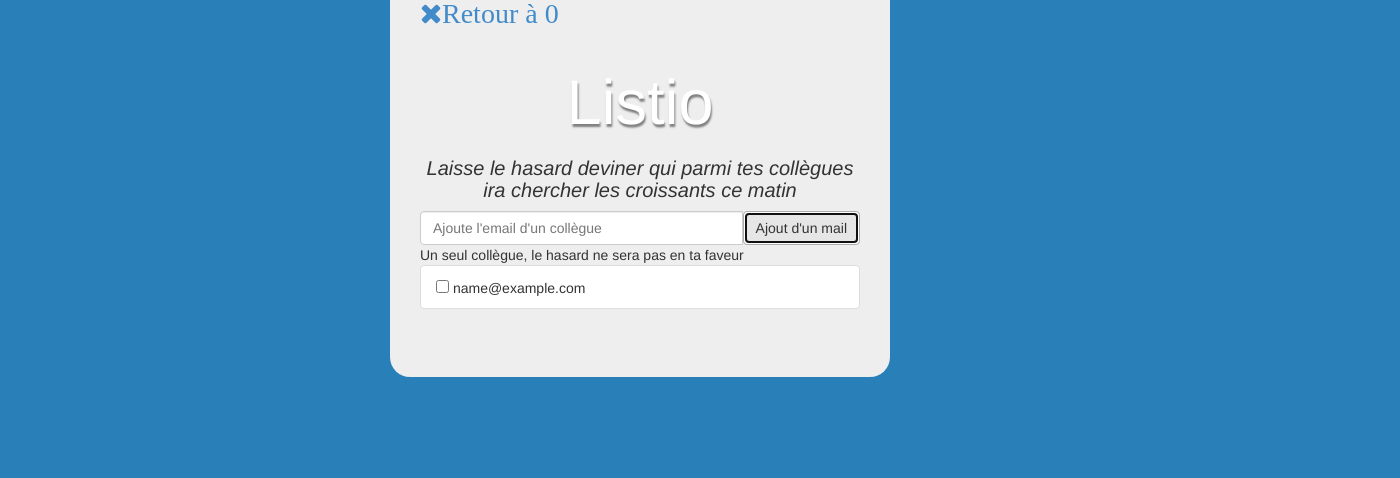
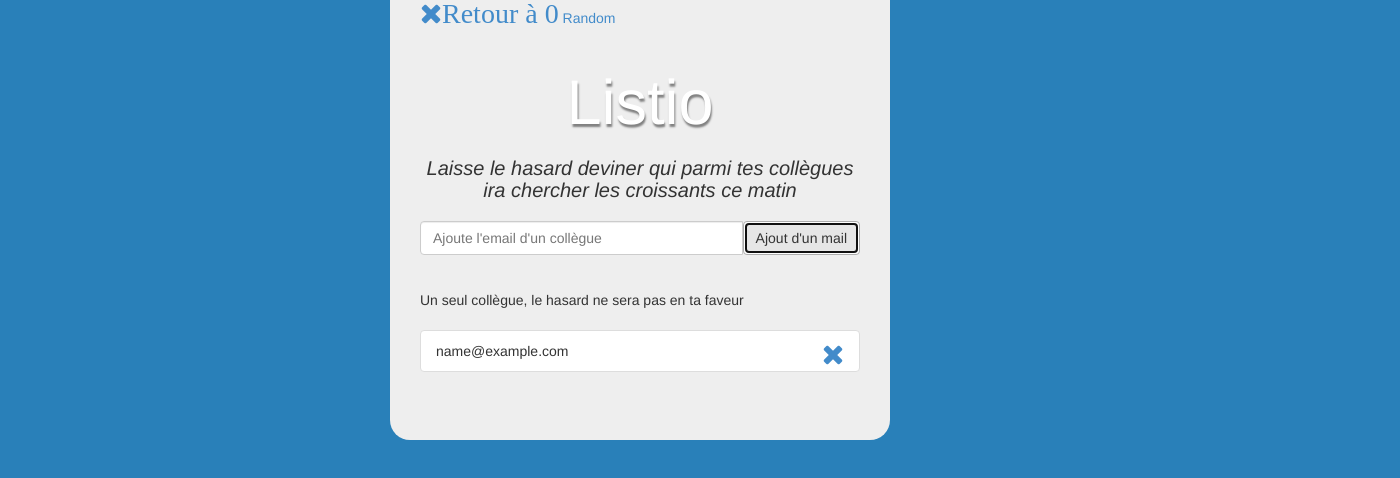
Before and after one commit to philippearnaud/listio, a plain HTML site: page index.html in a window 1280 px wide. Both pictures are taken after typing "name@example.com" into the empty fields and a click on the input "Ajout d'un mail". Shown: the whole page, 1400 px wide, since content can reach past the window. Drawn offline with Linux system fonts and the light colour scheme.

Commit message:
Possibilité de supprimer les éléments de la liste

```diff
--- a/index.html
+++ b/index.html
@@ -19,20 +19,23 @@
 					<div class="input-group">
 					<input class="form-control" type="text" ng-model="todoText" size="30" placeholder="Ajoute l'email d'un collègue" name="email" required autofocus>
 					<span class="input-group-btn">
-						<input class="btn btn-default"  type="submit" value="Ajout d'un mail" >
+						<input class="btn btn-default"  ng-click="todoId = todoId + 1" ng-init="1" type="submit" value="Ajout d'un mail" >
+						<p>  </p>
 				</span>
 				<span class="error" ng-show="myForm.email.$error.required">
 						Ce n'est pas un email valide </span>
 				</div>
 			</form>
 
-		<a href="" ng-click="reset()"><i class="fa fa-times fa-2x">Retour à 0</i></a>
+			<div id="button">
+				<a href="" ng-click="reset()"><i class="fa fa-times fa-2x">Retour à 0</i></a>
+				<a href="#" id="random" ng-click="random()">Random</a>
+			</div>
 		<span>  <ng-pluralize count="todos.length" when="{
 			'0': 'Bouh, pas de collègue, pas de croissant !', '1':'Un seul collègue, le hasard ne sera pas en ta faveur', 'other':'OUHOU la teuf'}"></span>
 			<ul class="list-group">
-				<li class="list-group-item" ng-repeat="todo in todos">
-					<input type="checkbox" ng-model="todo.done">
-					<span class="done-{{todo.done}}">{{todo.text}}</span>
+				<li class="list-group-item" ng-repeat="todo in todos" >
+				<span data-id="{{ todo.id }}" class="done-{{todo.done}}">{{todo.text}}<a class="remove" ng-click="remove()"	><i class="fa fa-times fa-2x"></i></a></span>
 				</li>
 		</ul>
 		</div>
--- a/style.css
+++ b/style.css
@@ -26,10 +26,25 @@ h2 {
 	border-bottom-right-radius: 20px;
 }
 
-.fa-times {
-	position: absolute;
-	top:0;
+form {
+	margin: 20px 0;
 }
 
-form {
+ul.list-group {
+	margin-top: 20px;
+
 }
+
+.remove {
+	float:right;
+}
+
+#button {
+	width: 980px;
+	margin: 0 auto;
+	display: inline-block;
+	overflow: hidden;
+	position: absolute;
+	top: 0;
+
+}
--- a/todo.js
+++ b/todo.js
@@ -3,10 +3,13 @@ angular.module('todoApp', [])
 		$scope.todos = [
 			];
 
+		var todos = $scope.todos;
+
 //TODO: Faire la validation des mails
 		$scope.addTodo = function() {
-			$scope.todos.push({text:$scope.todoText, done:false});
+			$scope.todos.push({text:$scope.todoText, done:false, id:$scope.todoId});
 			$scope.todoText = '';
+			$scope.todoId = 1;
 		};
 
 		$scope.remaining = function() {
@@ -21,8 +24,11 @@ angular.module('todoApp', [])
 			$scope.todos = [];
 				};
 
+		$scope.remove = function() {
+			todos.splice(this.$index,1);
+		};
+
 		$scope.hasard = function() {
 		   	$scope.todos[Math.floor(Math.random() * $scope.todos.length)];
 				};
-
 	}]);
```
